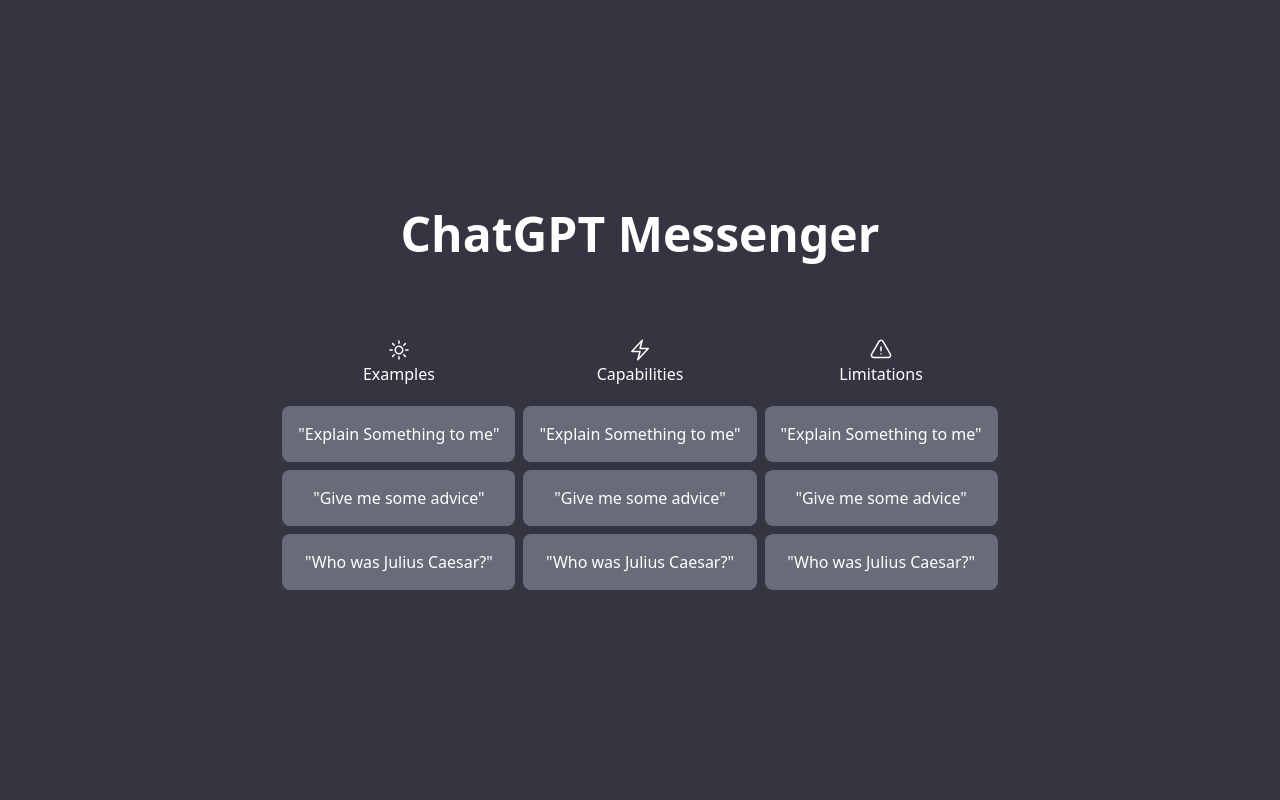
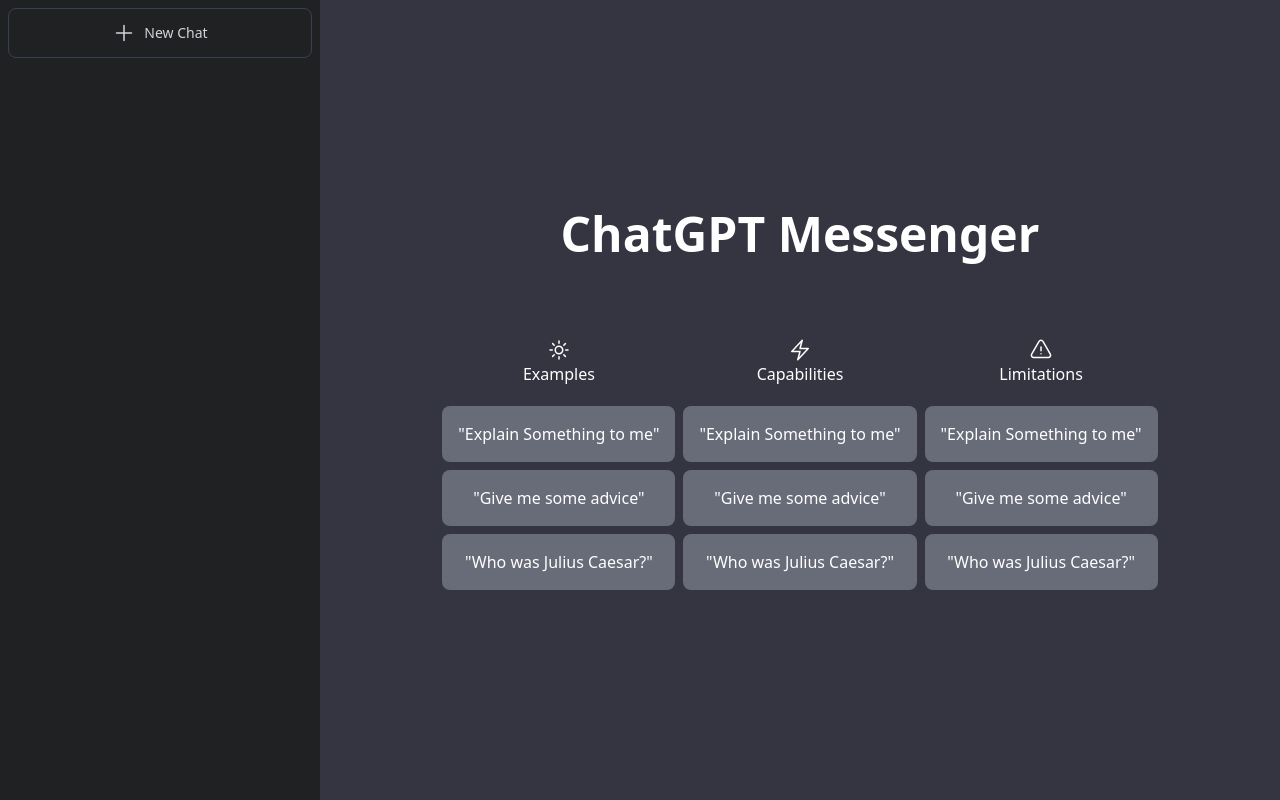
Before and after one commit to markremmey/lyceum-app, a Next.js app: page / in a window 1280 px wide. Built offline with nearby package versions, Linux system fonts and the light colour scheme.

Commit message:
Adding SideBar

```diff
--- a/app/globals.css
+++ b/app/globals.css
@@ -6,4 +6,8 @@
   .infoText {
     @apply p-4 bg-gray-400/50 rounded-lg max-w-[300px]
   }
+  .chatRow {
+    @apply rounded-lg px-5 py-3 text-sm flex items-center justify-center space-x-2 hover:bg-gray-700/70 cursor-pointer text-gray-300
+    transition-all duration-200 ease-out
+  }
 }
--- a/app/layout.tsx
+++ b/app/layout.tsx
@@ -1,4 +1,5 @@
 import '../app/globals.css';
+import SideBar from '@/components/SideBar';
 
 export default function RootLayout({
   children
@@ -11,6 +12,7 @@
       <body>
         <div className="flex">
           {/* Sidebar */}
+          <div className="bg-[#202123] max-w-xs h-screen overflow-y-auto md:min-w-[20rem]"><SideBar /></div>
 
           {/* Client Provider - Notifications */}
 
--- /dev/null
+++ b/components/NewChat.tsx
@@ -0,0 +1,13 @@
+import { PlusIcon } from "@heroicons/react/24/outline"
+
+function NewChat() {
+    return (
+        <div className="border-gray-700 border chatRow">
+            <PlusIcon className="h-6 w-6" />
+            <p >New Chat</p>
+        </div>
+    )
+}
+
+
+export default NewChat
--- a/components/SideBar.tsx
+++ b/components/SideBar.tsx
@@ -0,0 +1,24 @@
+import NewChat from "./NewChat"
+
+function SideBar() {
+    return (
+        <div className="p-2 flex flex-col h-screen">
+            <div className="flex-1">
+                <div>
+                    {/* NewChat */}
+                    <NewChat />
+
+                    <div>
+                        {/* Model Selection */}
+                    </div>
+
+                    {/* Map through the Chatrows */}
+
+                </div>
+
+            </div>
+        </div>
+    )
+}
+
+export default SideBar
```
